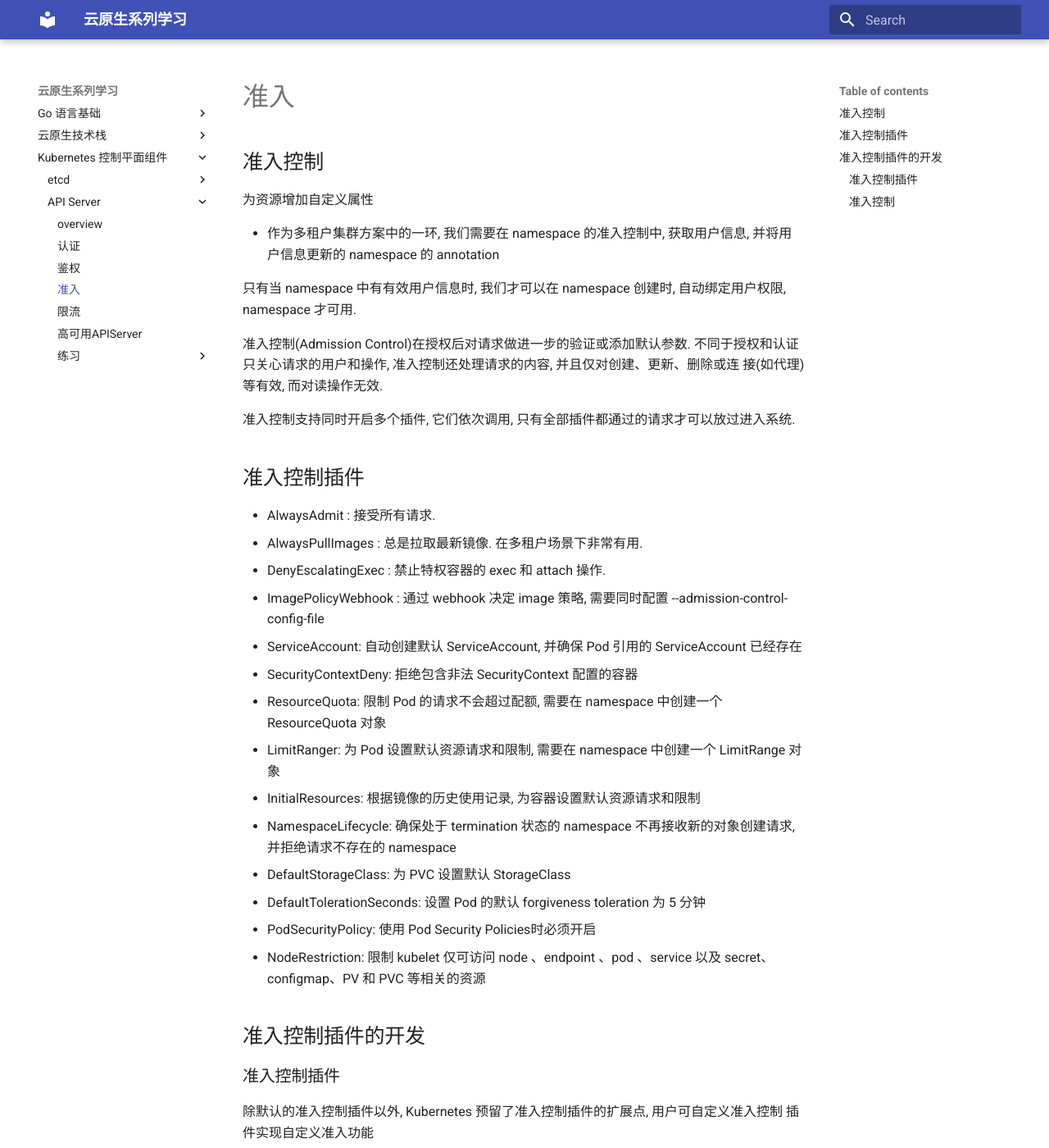
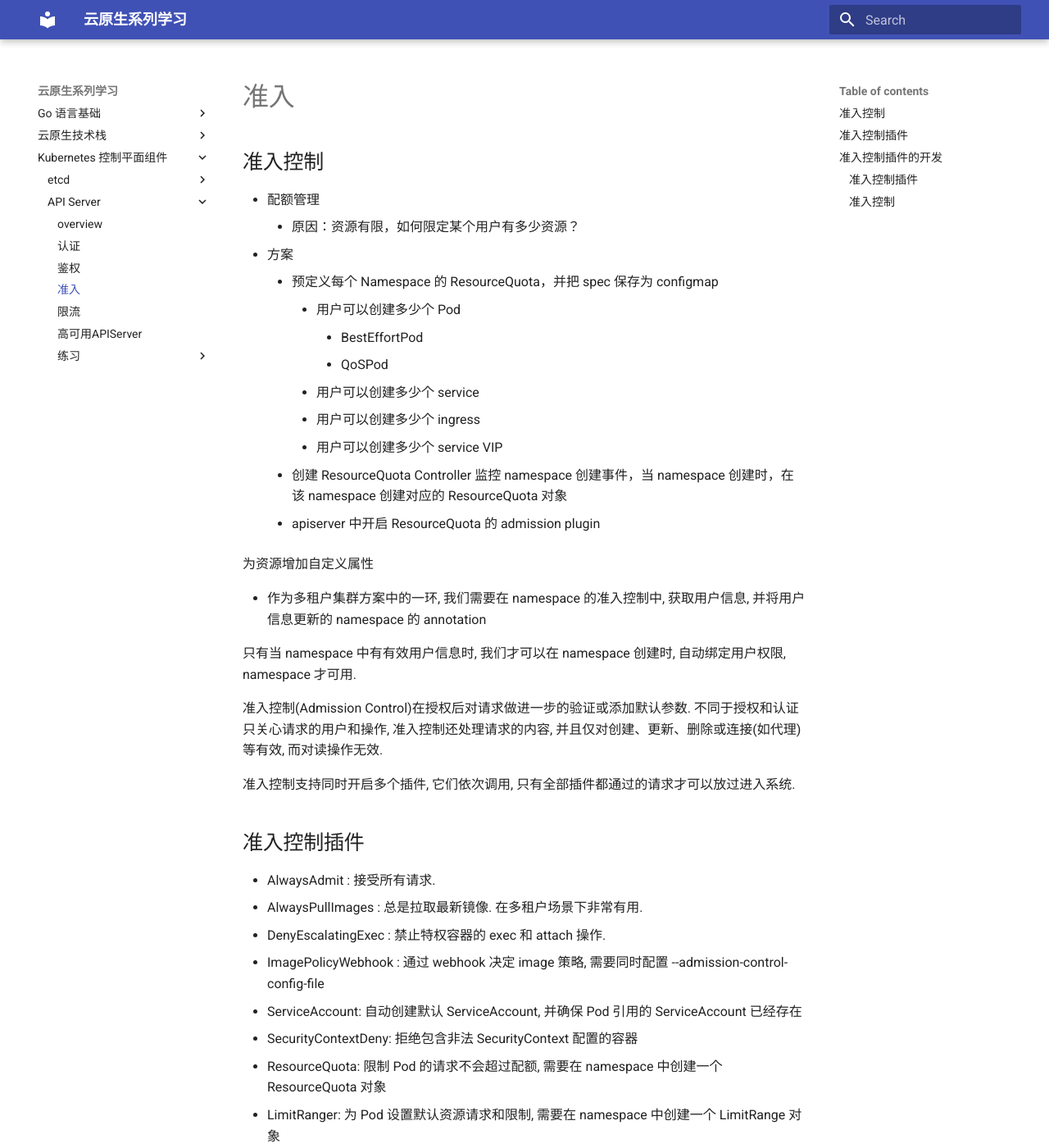
Before and after one commit to mkbooks/k8s-mengfanjie, an MkDocs documentation site: the page built from docs/4.kube-api-server/3.准入.md, in a window 1280 px wide and 1400 px high. Shown: the whole window at 82% size. Built offline with MkDocs 1.6.1 and Material for MkDocs 9.7.7, drawn with Linux system fonts in a browser that asks for light colours.

Commit message:
add: kube-api-server: 准入

```diff
--- a/docs/4.kube-api-server/3.准入.md
+++ b/docs/4.kube-api-server/3.准入.md
@@ -1,11 +1,26 @@
 ## 准入控制
+- 配额管理
+    - 原因：资源有限，如何限定某个用户有多少资源？
+- 方案
+    - 预定义每个 Namespace 的 ResourceQuota，并把 spec 保存为 configmap
+        - 用户可以创建多少个 Pod
+            - BestEffortPod
+            - QoSPod
+        - 用户可以创建多少个 service
+        - 用户可以创建多少个 ingress
+        - 用户可以创建多少个 service VIP
+    - 创建 ResourceQuota Controller
+        监控 namespace 创建事件，当 namespace 创建时，在该 namespace 创建对应的 ResourceQuota 对象
+    - apiserver 中开启 ResourceQuota 的 admission plugin
+
+
 为资源增加自定义属性
 
-- 作为多租户集群方案中的一环, 我们需要在 namespace 的准入控制中, 获取用户信息, 并将用 户信息更新的 namespace 的 annotation
+- 作为多租户集群方案中的一环, 我们需要在 namespace 的准入控制中, 获取用户信息, 并将用户信息更新的 namespace 的 annotation
 
 只有当 namespace 中有有效用户信息时, 我们才可以在 namespace 创建时, 自动绑定用户权限, namespace 才可用.
 
-准入控制(Admission Control)在授权后对请求做进一步的验证或添加默认参数. 不同于授权和认证只关心请求的用户和操作, 准入控制还处理请求的内容, 并且仅对创建、更新、删除或连 接(如代理)等有效, 而对读操作无效.
+准入控制(Admission Control)在授权后对请求做进一步的验证或添加默认参数. 不同于授权和认证只关心请求的用户和操作, 准入控制还处理请求的内容, 并且仅对创建、更新、删除或连接(如代理)等有效, 而对读操作无效.
 
 准入控制支持同时开启多个插件, 它们依次调用, 只有全部插件都通过的请求才可以放过进入系统.
 
--- a/mkdocs.yml
+++ b/mkdocs.yml
@@ -61,6 +61,8 @@ nav:
       - 高可用APIServer: 4.kube-api-server/5.高可用APIServer.md
       - 练习:
         - 认证练习: 4.kube-api-server/test/1.认证练习.md
+        - 授权练习: 4.kube-api-server/test/2.授权练习.md
+        - 准入练习: 4.kube-api-server/test/3.准入练习.md
     # - 调度器和控制器:
     # - 生命周期管理和服务发现:
   #   - 生产化集群的管理: 2/1.md
```
Also changed, not shown: 3 other files.
